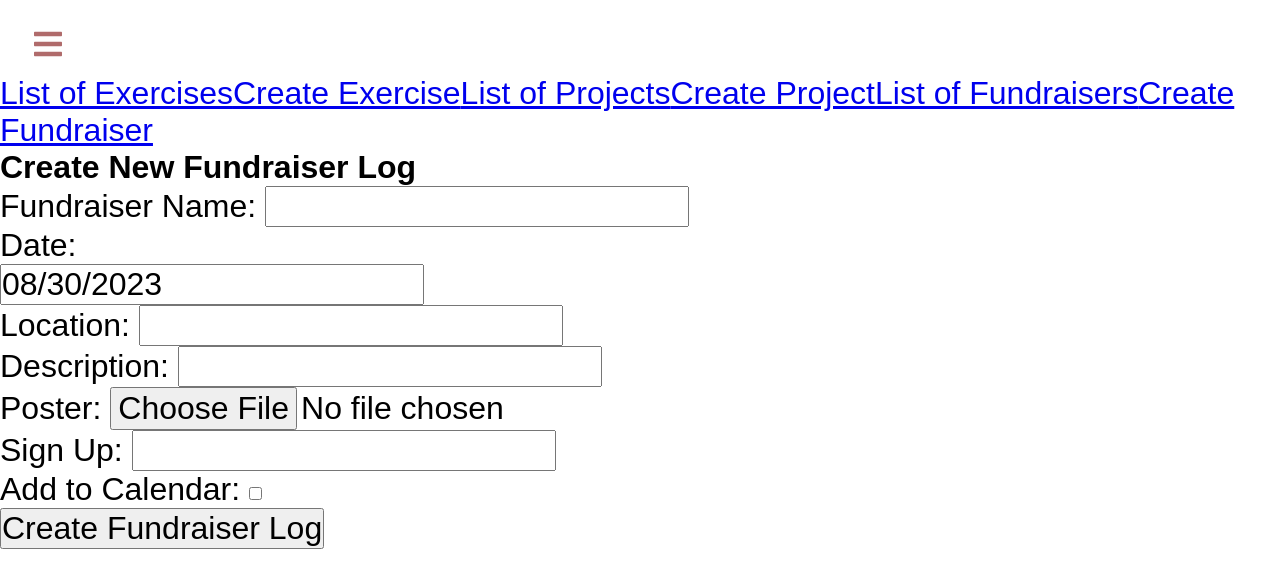
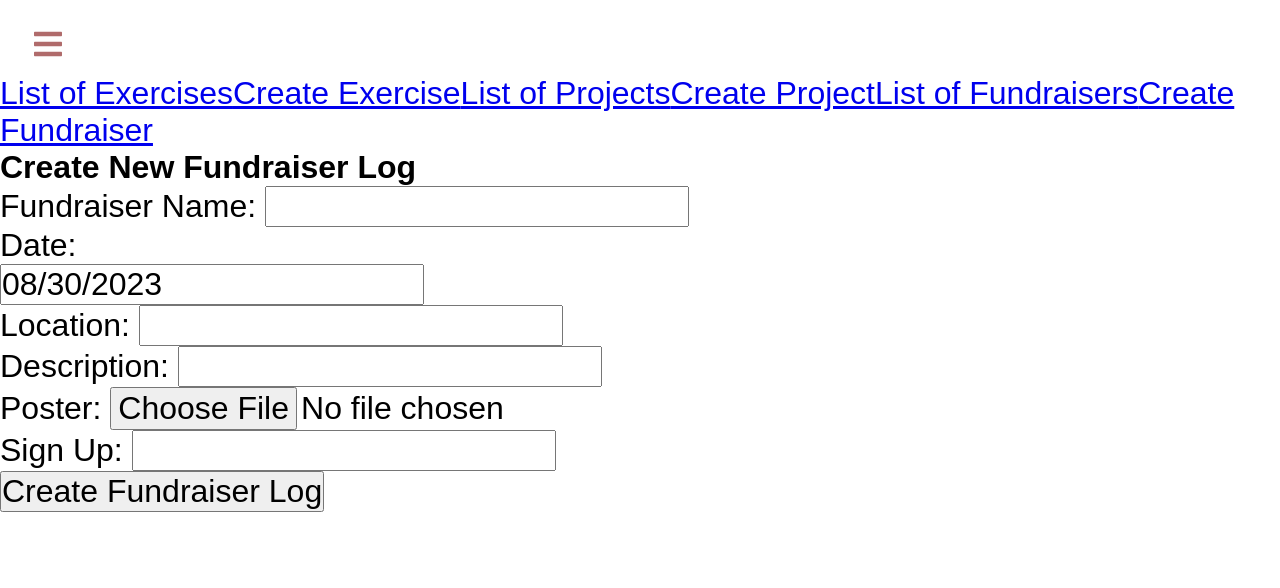
Before and after one commit to Yinxian02/RED, a React (Create React App) app: page /admin/create-fundraiser in a window 1280 px wide. Shown: the top 588 px of the page. Built offline with nearby package versions, Linux system fonts and the light colour scheme; a web font is replaced by a local one.

Commit message:
addToCalendar commented out

```diff
--- a/src/components/create-fundraiser.component.js
+++ b/src/components/create-fundraiser.component.js
@@ -14,7 +14,7 @@
     this.onChangePoster = this.onChangePoster.bind(this);
     // this.onChangeInstagram = this.onChangeInstagram.bind(this);
     this.onChangeSignUp = this.onChangeSignUp.bind(this);
-    this.onChangeAddToCalendar = this.onChangeAddToCalendar.bind(this);
+    // this.onChangeAddToCalendar = this.onChangeAddToCalendar.bind(this);
     this.onSubmit = this.onSubmit.bind(this);
 
     this.state = {
@@ -25,7 +25,7 @@
       poster: '',
     //   instagram: '',
       signUp: '',
-      addToCalendar: false,
+      // addToCalendar: false,
     }
   }
 
@@ -79,11 +79,11 @@
     })
   }
 
-  onChangeAddToCalendar(e) {
-    this.setState({
-      addToCalendar: e.target.value
-    })
-  }
+  // onChangeAddToCalendar(e) {
+  //   this.setState({
+  //     addToCalendar: e.target.value
+  //   })
+  // }
 
   onSubmit(e) {
     e.preventDefault();
@@ -96,7 +96,7 @@
         poster: this.state.poster ,
         // instagram: this.state.instagram ,
         signUp: this.state.signUp ,
-        addToCalendar: this.state.addToCalendar ,
+        // addToCalendar: this.state.addToCalendar ,
     }
 
     console.log(fundraiser);
@@ -182,7 +182,7 @@
               />
         </div>
 
-        <div className="form-group">
+        {/* <div className="form-group">
           <label>Add to Calendar: </label>
           <input
               type="checkbox"
@@ -190,7 +190,7 @@
               value={this.state.addToCalendar}
               onChange={this.onChangeAddToCalendar}
               />
-        </div>
+        </div> */}
 
         <div className="form-group">
           <input type="submit" value="Create Fundraiser Log" className="btn btn-primary" />
--- a/src/components/edit-fundraiser.component.js
+++ b/src/components/edit-fundraiser.component.js
@@ -28,7 +28,7 @@
           description: data.description ,
           poster: data.poster ,
           signUp: data.signUp ,
-          addToCalendar: data.addToCalendar ,
+          // addToCalendar: data.addToCalendar ,
         });
       })
       .catch((error) => {
@@ -69,9 +69,9 @@
     setFundraiser({ ...fundraiser, signUp: e.target.value });
   };
 
-  const onChangeAddToCalendar = (e) => {
-    setFundraiser({ ...fundraiser, addToCalendar: e.target.value });
-  };
+  // const onChangeAddToCalendar = (e) => {
+  //   setFundraiser({ ...fundraiser, addToCalendar: e.target.value });
+  // };
 
 
 
@@ -85,7 +85,7 @@
       description: fundraiser.description ,
       poster: fundraiser.poster ,
       signUp: fundraiser.signUp ,
-      addToCalendar: fundraiser.addToCalendar ,
+      // addToCalendar: fundraiser.addToCalendar ,
     };
 
     console.log(updatedFundraiser);
@@ -162,7 +162,7 @@
               />
         </div>
 
-        <div className="form-group">
+        {/* <div className="form-group">
           <label>Add To Calendar: </label>
           <input
               type="checkbox"
@@ -170,7 +170,7 @@
               value={fundraiser.addToCalendar}
               onChange={onChangeAddToCalendar}
               />
-        </div>
+        </div> */}
 
 
 
--- a/src/components/fundraisers-list.component.js
+++ b/src/components/fundraisers-list.component.js
@@ -10,7 +10,7 @@
     <td>{props.fundraiser.description}</td>
     <td><img width="100" src={props.fundraiser.poster} alt="error"/></td>
     <td>{props.fundraiser.signUp}</td>
-    <td>{props.fundraiser.addToCalendar}</td>
+    {/* <td>{props.fundraiser.addToCalendar}</td> */}
     <td>
       <Link to={"/admin/edit-fundraiser/"+props.fundraiser._id}>edit</Link> | <a href="#" onClick={() => { props.deleteFundraiser(props.fundraiser._id) }}>delete</a>
     </td>
@@ -64,7 +64,7 @@
               <th>Description</th>
               <th>Poster</th>
               <th>Sign Up</th>
-              <th>Add to Calendar</th>
+              {/* <th>Add to Calendar</th> */}
             </tr>
           </thead>
           <tbody>
```
Also changed, not shown: 1 other file (tests, documents, lock files or other folders).
